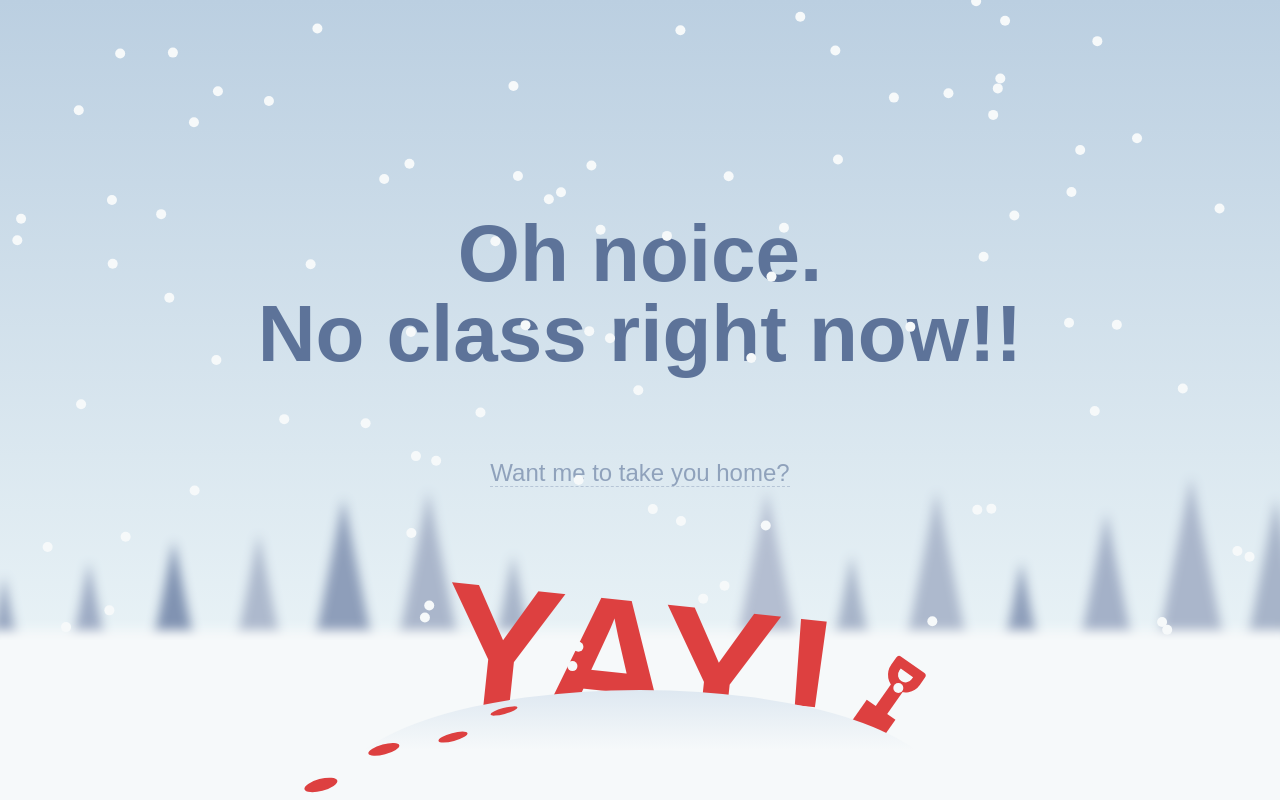
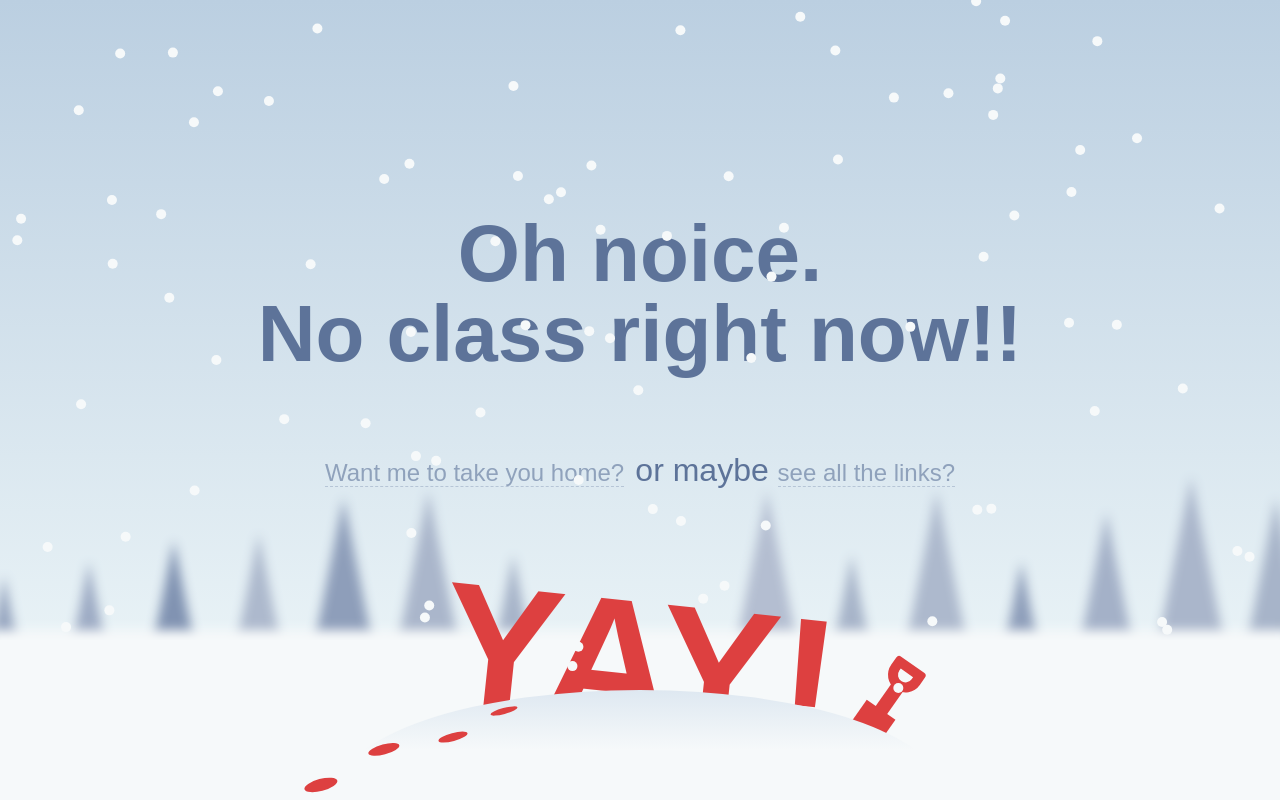
Before and after one commit to atharvakadlag/classme, a Flask app: page /noclass in a window 1280 px wide. Run offline with Flask 2, Linux system fonts and the light colour scheme.

Commit message:
href on no class

```diff
--- a/app/templates/noclass.html
+++ b/app/templates/noclass.html
@@ -23,7 +23,9 @@
     <body>
         <div class="content"><canvas class="snow" id="snow"></canvas>
             <div class="main-text">
-                <h1>Oh noice.<br />No class right now!!</h1><a class="home-link" href="#">Want me to take you home?</a>
+                <h1>Oh noice.<br />No class right now!!</h1>
+                <a class="home-link" href="/">Want me to take you home?</a> <span style="font-size: 1rem;"> or maybe </span>
+                <a class="home-link" href="/links">see all the links?</a>
             </div>
             <div class="ground">
                 <div class="mound">
```
